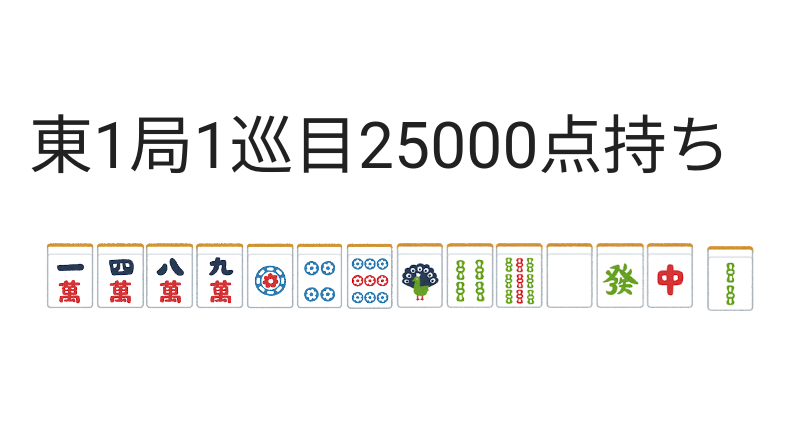
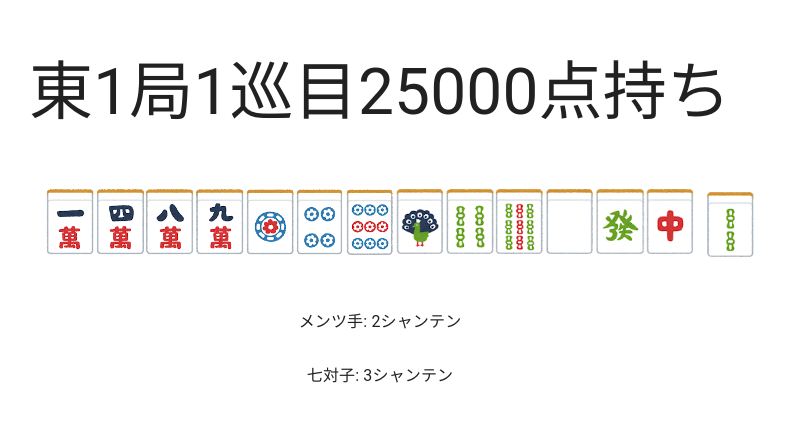
Before and after one commit to ut-code/hitori-mahjong, a React (Vite) app: page /play in a window 1280 px wide. Shown: the part 184-606 px from the top of the page, without its empty margins (260-1045 px from the left). Built offline with nearby package versions, Linux system fonts and the light colour scheme; no server answers.

Commit message:
シャンテン数を表示

```diff
--- a/src/pages/Play/Tehai.tsx
+++ b/src/pages/Play/Tehai.tsx
@@ -51,8 +51,12 @@ export default function Tehai(props: tehaiProps) {
   const [isAgari, setIsAgari] = useState(
     judgeAgari(sortTehai([...props.tehai, props.tsumo])),
   );
+  const [mentsuSyanten, setMentsuSyanten] = useState(13); //ここでメンツ手のシャンテン数を計算する関数を呼び出す
+  const [toitsuSyanten, setToitsuSyanten] = useState(2); //ここでチートイのシャンテン数を計算する関数を呼び出す
   useEffect(() => {
     setIsAgari(judgeAgari(sortTehai([...props.tehai, props.tsumo])));
+    setMentsuSyanten(2); //ここでメンツ手のシャンテン数を計算する関数を呼び出す
+    setToitsuSyanten(3); //ここでメンツ手のシャンテン数を計算する関数を呼び出す
   }, [props.tehai, props.tsumo]);
 
   const tedashi = (index: number) => {
@@ -123,6 +127,7 @@ export default function Tehai(props: tehaiProps) {
                   </Button>
                 </>
               )}
+
               <div className={styles.tehaiContainer}>
                 <ul className={styles.tehai}>
                   {props.tehai.map((hai, index) => (
@@ -148,6 +153,18 @@ export default function Tehai(props: tehaiProps) {
                   style={{ cursor: "pointer" }} // クリックできることを示すためにポインターに変更
                 />
               </div>
+              {!isAgari &&
+                (mentsuSyanten === 0 ? (
+                  <div>メンツ手: 聴牌</div>
+                ) : (
+                  <div>メンツ手: {mentsuSyanten}シャンテン</div>
+                ))}
+              {!isAgari &&
+                (toitsuSyanten === 0 ? (
+                  <div>七対子: 聴牌</div>
+                ) : (
+                  <div>七対子: {toitsuSyanten}シャンテン</div>
+                ))}
             </>
           )}
         </>
```
